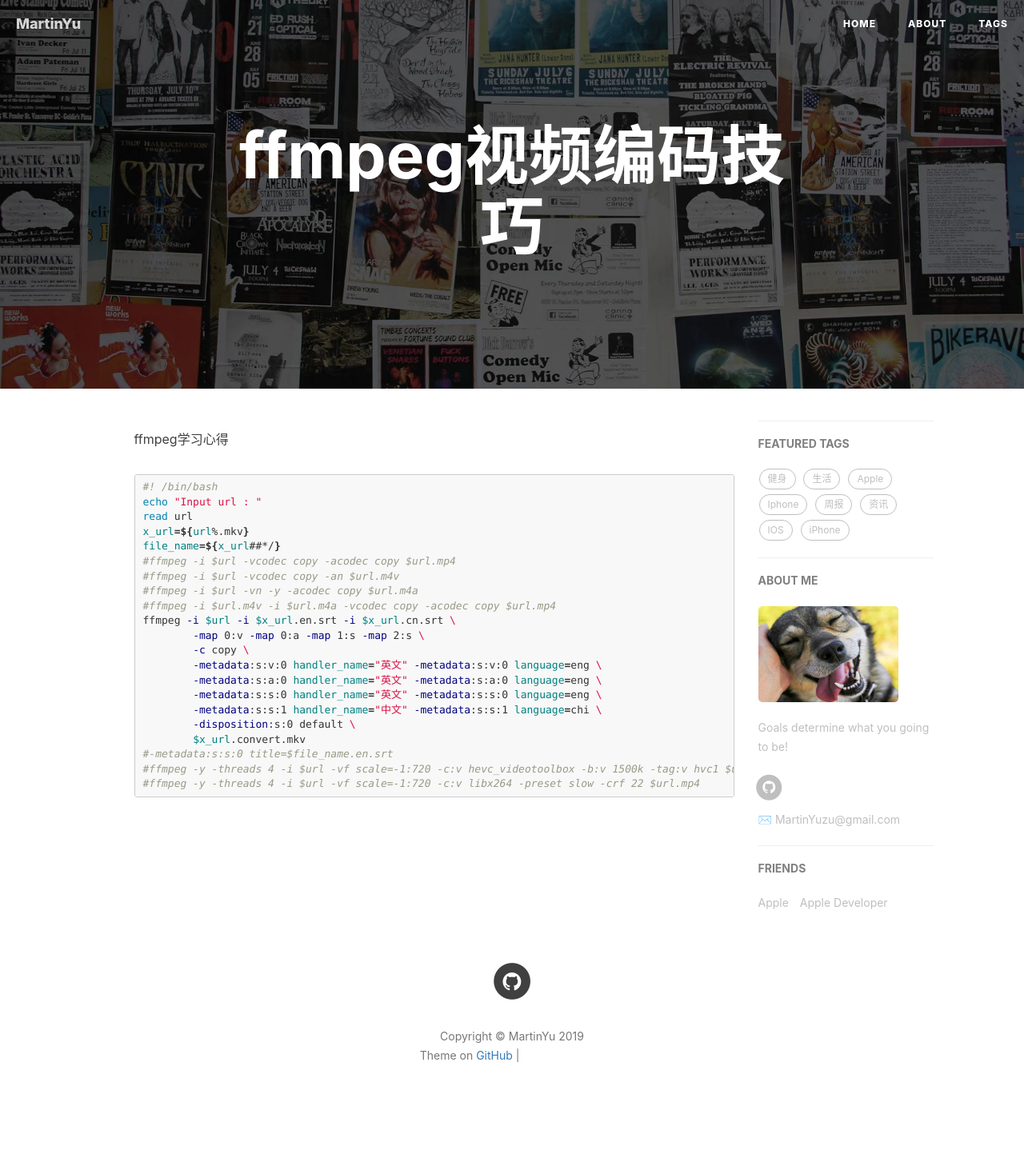
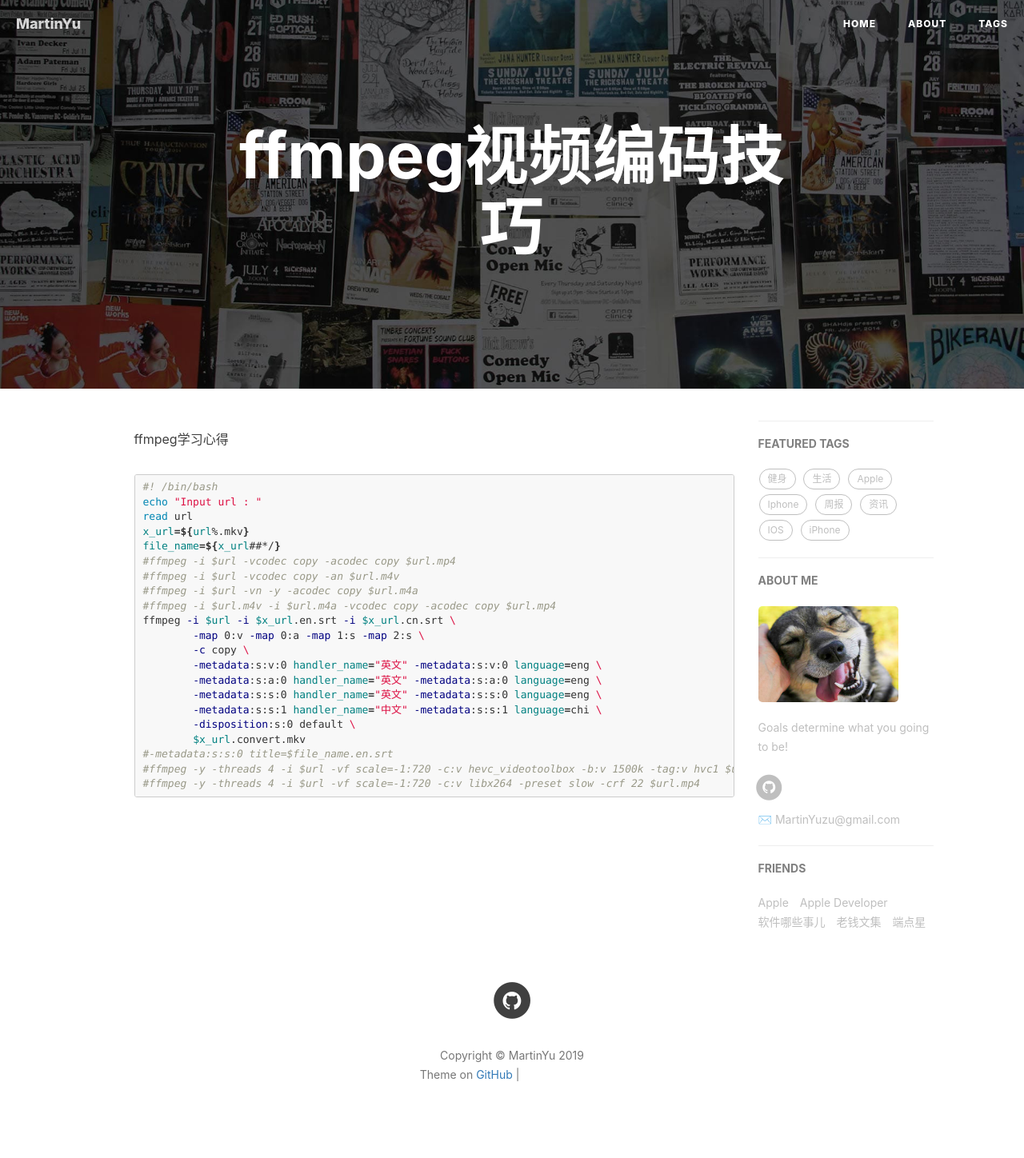
Before and after one commit to martinyuzu/martinyuzu.github.io, a Jekyll site: the page built from _posts/2019-10-15- ffmpeg视频编码技巧.md, in a window 1280 px wide. Shown: the whole page at 80% size. Built offline with Jekyll 4.4.1, drawn with Linux system fonts in a browser that asks for light colours; nearby versions of some CDN libraries; comment, search, counter and statistics services are not loaded; before the commit the page ends 1424 px from its top, so only the background shows below that; grey boxes are pictures that could not be loaded.

Commit message:
By MartinYu

````diff
--- a/_config.yml
+++ b/_config.yml
@@ -102,5 +102,14 @@ friends: [
     },{
         title: "Apple Developer",
         href: "https://developer.apple.com/"
+    },{
+        title: "软件哪些事儿",
+        href: "https://liuyandong.com/"
+    },{
+        title: "老钱文集",
+        href: "http://lao-qian.hxwk.org/"
+    },{
+        title: "端点星",
+        href: "https://terminus2049.github.io/"
     }
 ]
--- a/_posts/2019-10-15- ffmpeg视频编码技巧.md
+++ b/_posts/2019-10-15- ffmpeg视频编码技巧.md
@@ -16,7 +16,7 @@ ffmpeg学习心得
 
 
 
-```bash
+``` bash
 #! /bin/bash
 echo "Input url : "
 read url
````
